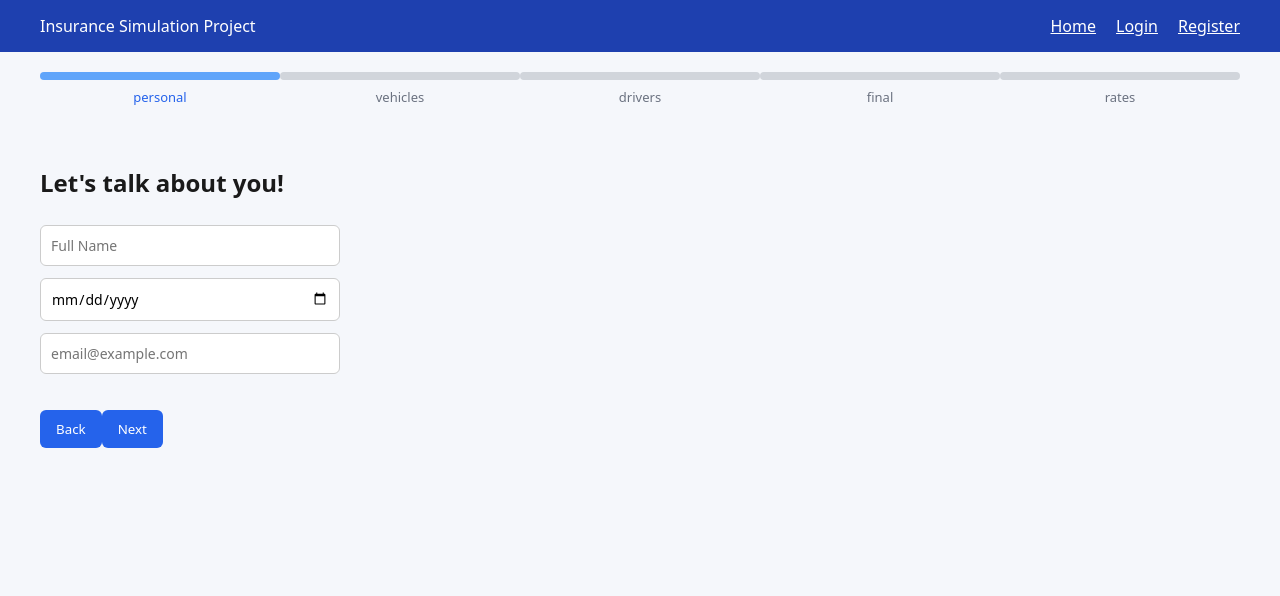
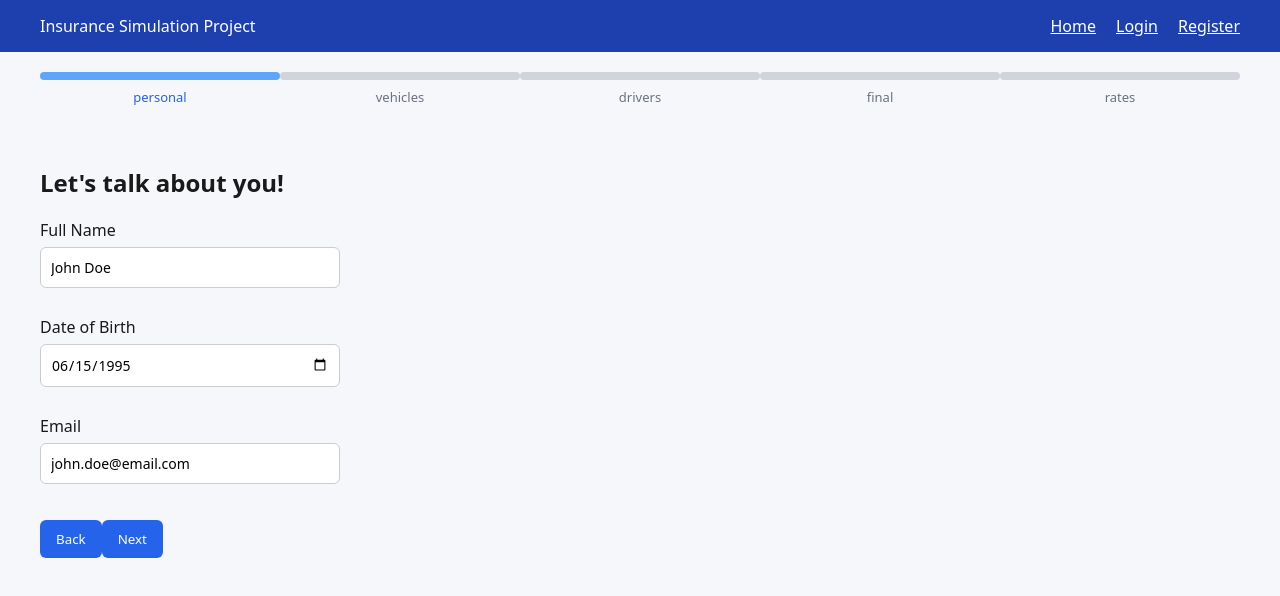
Before and after one commit to 47carolines/web-dev-methods-project, a React (Vite) app in the folder frontend/insurance_client/: page /quote/1 in a window 1280 px wide. Shown: the top 596 px of the page. Built offline with nearby package versions, Linux system fonts and the light colour scheme; no server answers.

Commit message:
adding default data for form

```diff
--- a/frontend/insurance_client/src/components/wizard/QuoteWizard.tsx
+++ b/frontend/insurance_client/src/components/wizard/QuoteWizard.tsx
@@ -23,9 +23,20 @@ export default function QuoteWizard() {
   const [step, setStep] = useState(initialStep >= 0 ? initialStep : 0);
 
   const [formData, setFormData] = useState<WizardFormData>({
-    personal: { fullName: "", dob: "", email: "" },
-    vehicle: { make: "", model: "", year: "" },
-    driver: { age: "", licenseYears: "" },
+    personal: {
+      fullName: "John Doe",
+      dob: "1995-06-15",
+      email: "john.doe@email.com",
+    },
+    vehicle: {
+      make: "Toyota",
+      model: "Camry",
+      year: "2020",
+    },
+    driver: {
+      age: "30",
+      licenseYears: "12",
+    },
     final: {},
   });
 
--- a/frontend/insurance_client/src/components/wizard/steps/DriverStep.tsx
+++ b/frontend/insurance_client/src/components/wizard/steps/DriverStep.tsx
@@ -27,12 +27,14 @@ export default function DriverStep({
     <div style={{ maxWidth: "500px" }}>
       <h2>Driver Information</h2>
 
+      <br/><br/><label>Age</label><br />
       <input
         placeholder="Age"
         value={age}
         onChange={(e) => setAge(e.target.value)}
       />
 
+      <br/><br/><label>Years Licensed</label><br />
       <input
         placeholder="Years Licensed"
         value={licenseYears}
--- a/frontend/insurance_client/src/components/wizard/steps/PersonalInfoStep.tsx
+++ b/frontend/insurance_client/src/components/wizard/steps/PersonalInfoStep.tsx
@@ -26,19 +26,19 @@ export default function PersonalInfoStep({
   return (
     <div style={{ maxWidth: "500px" }}>
       <h2>Let's talk about you!</h2>
-
+      <label>Full Name</label><br />
       <input
         placeholder="Full Name"
         value={fullName}
         onChange={(e) => setFullName(e.target.value)}
       />
-
+      <br/><br/><label>Date of Birth</label><br />
       <input
         type="date"
         value={dob}
         onChange={(e) => setDob(e.target.value)}
       />
-
+      <br/><br/><label>Email</label><br />
       <input
         type="email"
         placeholder="email@example.com"
--- a/frontend/insurance_client/src/components/wizard/steps/VehicleStep.tsx
+++ b/frontend/insurance_client/src/components/wizard/steps/VehicleStep.tsx
@@ -26,19 +26,21 @@ export default function VehicleStep({
   return (
     <div style={{ maxWidth: "500px" }}>
       <h2>Vehicle Information</h2>
-
+      <br/><br/><label>Make</label><br />
       <input
         placeholder="Make"
         value={make}
         onChange={(e) => setMake(e.target.value)}
       />
 
+      <br/><br/><label>Model</label><br />
       <input
         placeholder="Model"
         value={model}
         onChange={(e) => setModel(e.target.value)}
       />
 
+      <br/><br/><label>Year</label><br />
       <input
         placeholder="Year"
         value={year}
--- a/frontend/insurance_client/src/main.tsx
+++ b/frontend/insurance_client/src/main.tsx
@@ -7,7 +7,6 @@ import { BrowserRouter, Routes, Route } from 'react-router-dom'
 
 import Login from './pages/Login'
 import Register from './pages/Register'
-import QuoteResult from './pages/QuoteResult'
 import LandingPage from './pages/LandingPage'
 import QuoteWizard from './components/wizard/QuoteWizard.tsx'
 import MainLayout from './components/layout/MainLayout.tsx'
@@ -22,7 +21,6 @@ createRoot(document.getElementById('root')!).render(
           <Route path="login" element={<Login />} />
           <Route path="register" element={<Register />} />
           <Route path="quote/:step" element={<QuoteWizard />} />
-          <Route path="quote-result" element={<QuoteResult />} />
         </Route>
       </Route>
     </Routes>
--- a/frontend/insurance_client/src/pages/LandingPage.tsx
+++ b/frontend/insurance_client/src/pages/LandingPage.tsx
@@ -3,7 +3,7 @@ import { useState } from "react";
 
 export default function LandingPage() {
   const navigate = useNavigate();
-  const [zip, setZip] = useState("");
+  const [zip, setZip] = useState("65201");
 
   function startQuote() {
     navigate("/quote/personal");
--- a/frontend/insurance_client/src/pages/QuoteForm.tsx
+++ /dev/null
@@ -1,3 +0,0 @@
-export default function QuoteForm() {
-  return <h1>Quote Form Page</h1>;
-}
--- a/frontend/insurance_client/src/pages/QuoteResult.tsx
+++ /dev/null
@@ -1,3 +0,0 @@
-export default function QuoteResult() {
-  return <h1>Quote Result Page</h1>;
-}
```
